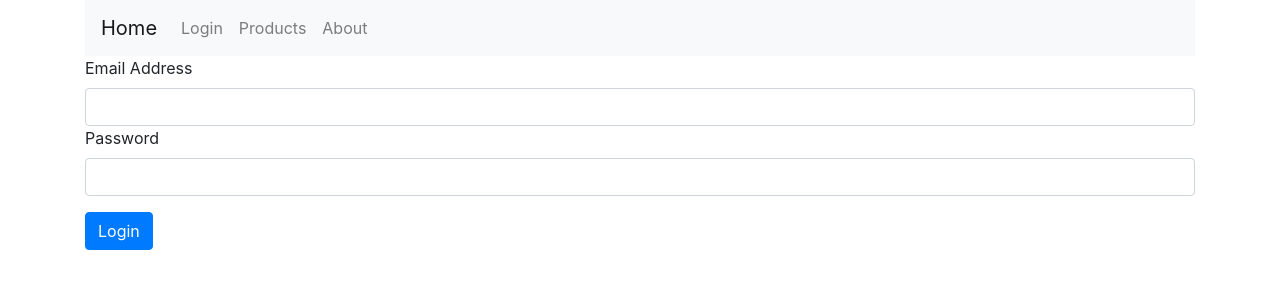
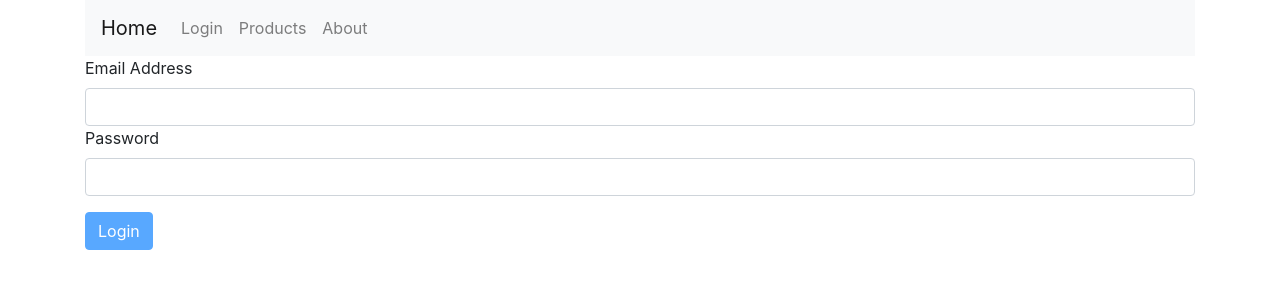
Before and after one commit to tjcj211/demo-app, a React (Create React App) app: page /login in a window 1280 px wide. Shown: the top 300 px of the page. Built offline with nearby package versions, Linux system fonts and the light colour scheme.

Commit message:
LS18.7 Finished JOI implementation. Needs refactoring.

```diff
--- a/src/components/LoginForm.jsx
+++ b/src/components/LoginForm.jsx
@@ -1,5 +1,5 @@
 import React, { Component } from 'react';
-import Joi from 'joi-browser';
+import Joi, { join } from 'joi-browser';
 class LoginForm extends Component {
 	state = {
 		account: {
@@ -25,12 +25,11 @@ class LoginForm extends Component {
 	};
 
 	validateProperty = ({ name, value }) => {
-		if (name === 'email') {
-			if (value.trim() === '') return 'Username is required';
-		}
-		if (name === 'password') {
-			if (value.trim() === '') return 'Password is required';
-		}
+		const obj = { [name]: value };
+		const schema = { [name]: this.schema[name] };
+		const { error } = Joi.validate(obj, schema);
+		if (!error) return null;
+		return error.details[0].message;
 	};
 
 	handleSubmit = (e) => {
@@ -87,7 +86,11 @@ class LoginForm extends Component {
 								{this.state.errors.password}
 							</div>
 						)}
-						<button type="submit" className="btn btn-primary">
+						<button
+							disabled={this.validate()}
+							type="submit"
+							className="btn btn-primary"
+						>
 							Login
 						</button>
 					</div>
```
